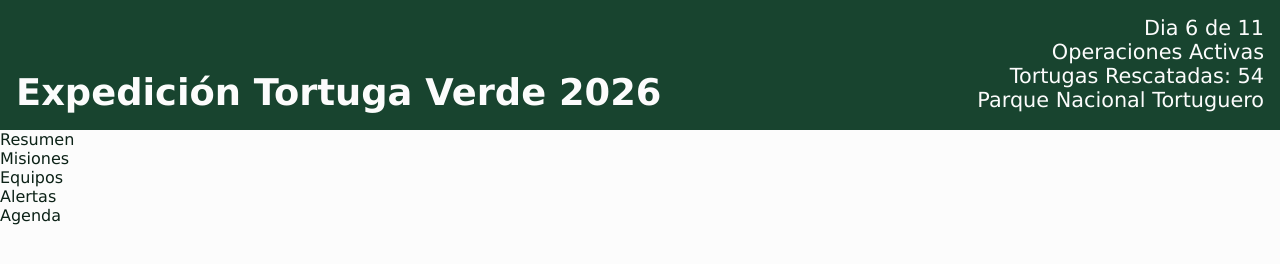
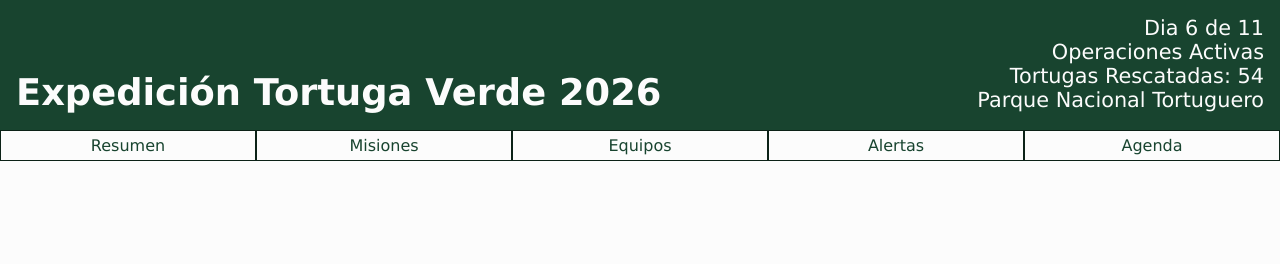
Before and after one commit to verbrannt-bob/SOFT-12-Tarea1, a plain HTML site: page caso1/index.html in a window 1280 px wide. Drawn offline with Linux system fonts and the light colour scheme.

Commit message:
[Caso 1] Menu de navagacioncompleto

```diff
--- a/caso1/css/estilos.css
+++ b/caso1/css/estilos.css
@@ -60,6 +60,29 @@ img {
     flex-shrink: 1;
 }
 
+.nav-menu {
+    /* padding: 0 0.25rem; */
+    display: flex;
+    flex-direction: row;
+    justify-content: center;
+    flex-wrap: wrap;
+    list-style-type: none;
+    /* gap: 0.3rem; */
+}
+
+.nav-menu li {
+    border: var(--color-borde) 1px solid;
+    padding: 0.3rem;
+    flex: 1;
+    text-align: center;
+    font-size: 1rem;
+}
+
+.nav-menu li a{
+    text-decoration: none;
+    color: var(--color-principal);
+}
+
 @media (min-width: 48rem) {
     .encabezado {
         justify-content: space-between;
--- a/caso1/index.html
+++ b/caso1/index.html
@@ -19,13 +19,13 @@
 
         </div>
     </header>
-    <nav class="nav-menu">
-        <ul>
-            <li>Resumen</li>
-            <li>Misiones</li>
-            <li>Equipos</li>
-            <li>Alertas</li>
-            <li>Agenda</li>
+    <nav>
+        <ul class="nav-menu">
+            <li><a href="#">Resumen</a></li>
+            <li><a href="#">Misiones</a></li>
+            <li><a href="#">Equipos</a></li>
+            <li><a href="#">Alertas</a></li>
+            <li><a href="#">Agenda</a></li>
         </ul>
     </nav>
     <main>
```
